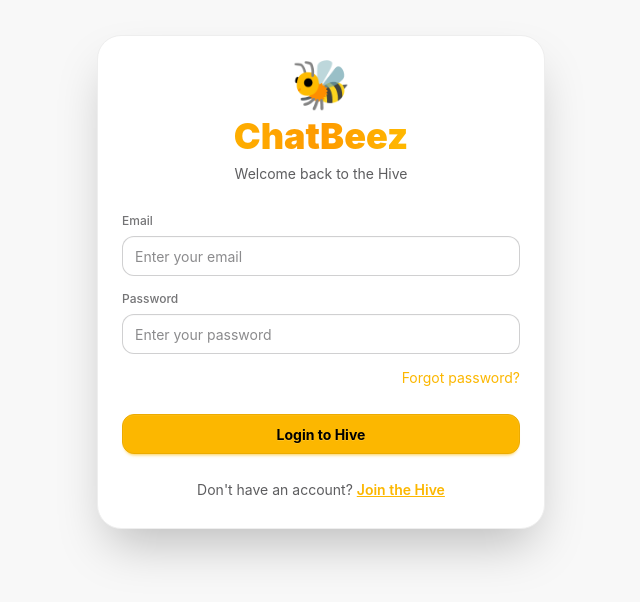
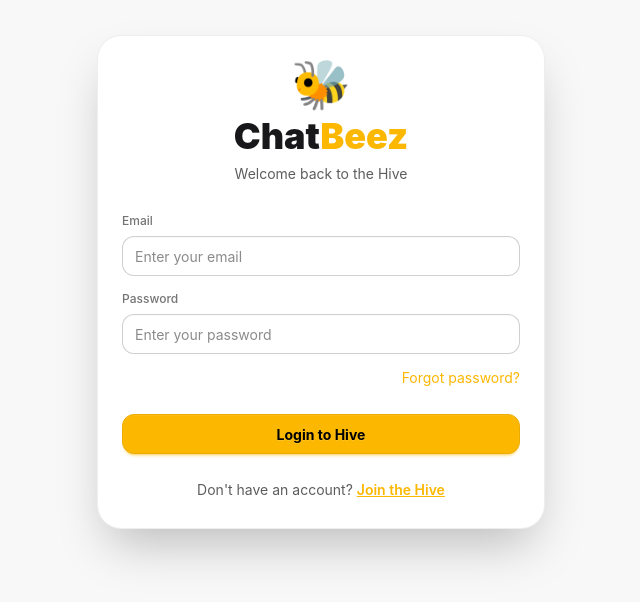
Before and after one commit to anupam-anand-ojha/chatbeez-frontend, a React (Vite) app: page / in a window 1280 px wide. Shown: the part 118-720 px from the top of the page, without its empty margins (319-959 px from the left). Built offline with nearby package versions, Linux system fonts and the light colour scheme; no server answers.

Commit message:
redesign chatbeez logo

```diff
--- a/src/pages/Login.jsx
+++ b/src/pages/Login.jsx
@@ -43,9 +43,9 @@ const Login = () => {
             <div className="text-center mb-4">
               <div className="text-5xl mb-2">🐝</div>
 
-              <h1 className="text-4xl font-black bg-gradient-to-r from-yellow-400 via-amber-500 to-yellow-300 bg-clip-text text-transparent">
-                ChatBeez
-              </h1>
+              <h1 className="text-4xl font-black">
+               Chat<span className="text-warning">Beez</span>
+            </h1>
 
               <p className="text-sm text-base-content/70 mt-2">
                 Welcome back to the Hive
```
